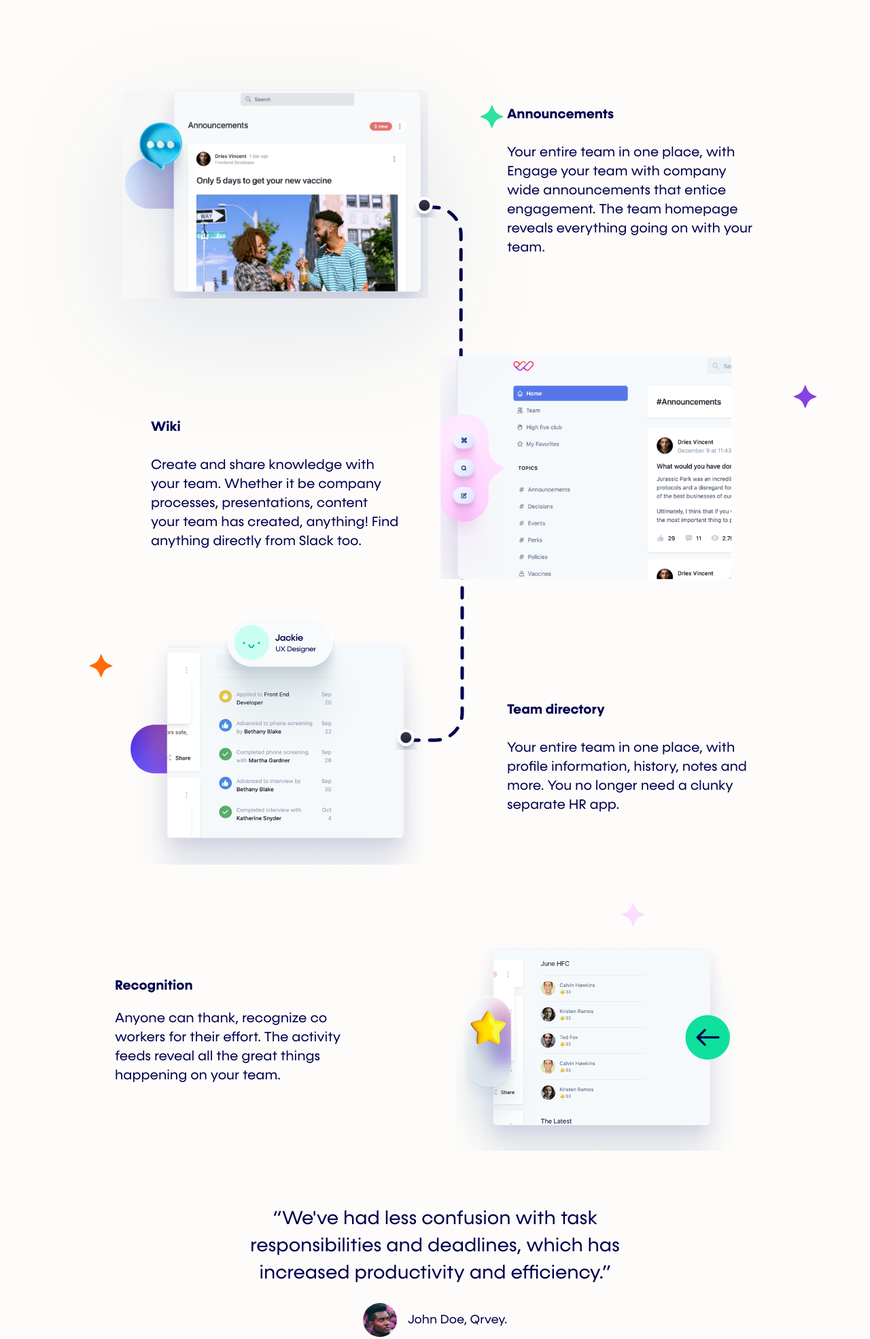
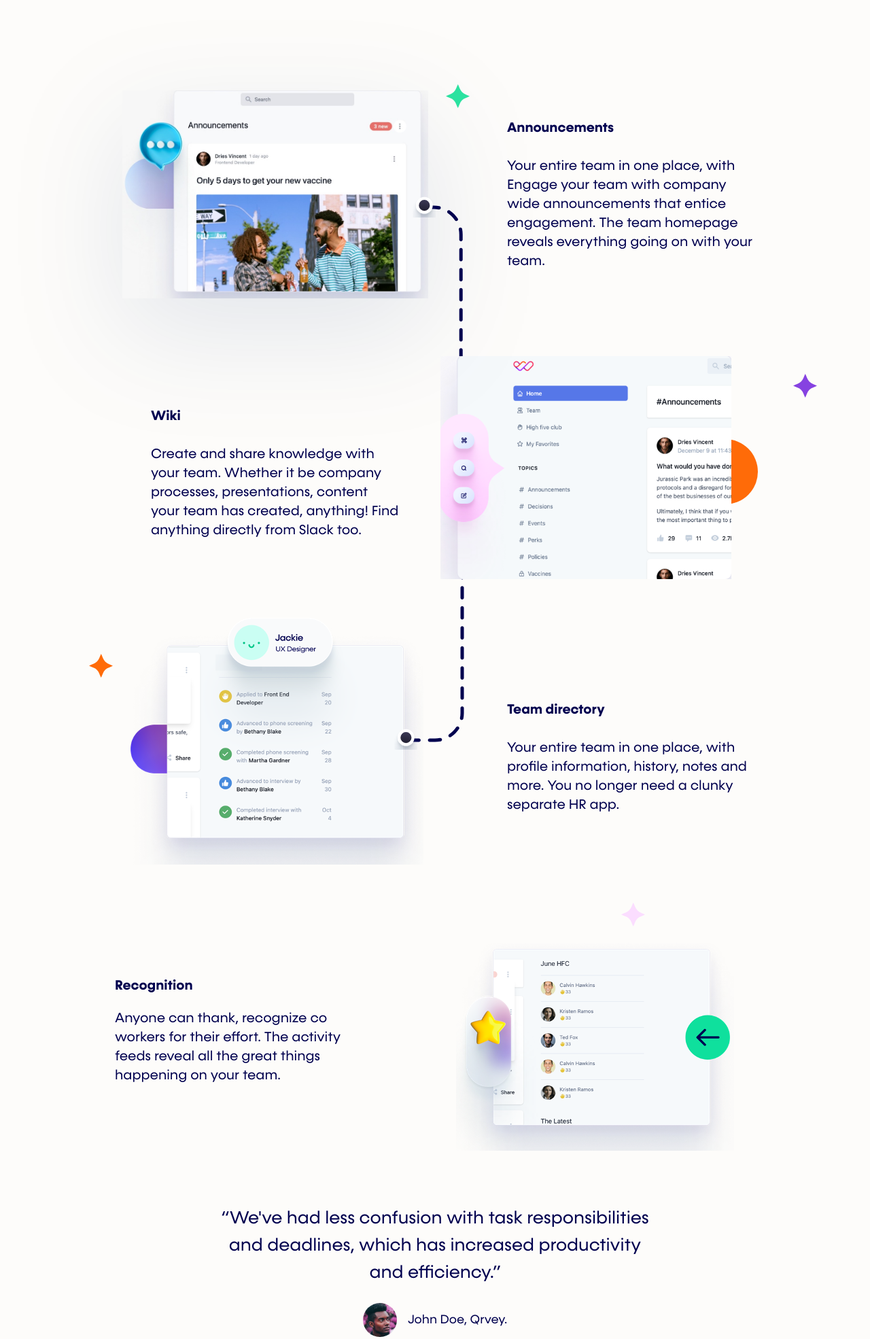
Before and after one commit to jhadechni/prueba-tecnica-ideaware, a website: page src/index.html in a window 1280 px wide. Shown: the part 2340-4310 px from the top of the page at 68% size. Drawn offline with Linux system fonts and the light colour scheme.

Commit message:
style: styling middle section

```diff
--- a/src/index.html
+++ b/src/index.html
@@ -1,5 +1,6 @@
 <!doctype html>
 <html>
+
 <head>
     <meta charset="UTF-8">
     <meta name="viewport" content="width=device-width, initial-scale=1.0">
@@ -149,15 +150,17 @@
                     class="absolute right-0 lg:block top-1/2  translate-x-1/3 hidden" width="34" height="34" />
             </div>
             <div class="lg:max-w-[365px] relative justify-self-end">
-                <h2 class="font-bold text-xl">Announcements</h2>
-                <p class="mt-7 mb-10">
-                    Your entire team in one place, with Engage your team with company
-                    wide announcements that entice engagement. The team homepage
-                    reveals everything going on with your team.
-                </p>
+                <div class="lg:mt-15">
+                    <h2 class="font-bold text-xl">Announcements</h2>
+                    <p class="mt-7">
+                        Your entire team in one place, with Engage your team with company
+                        wide announcements that entice engagement. The team homepage
+                        reveals everything going on with your team.
+                    </p>
 
+                </div>
                 <svg width="35" height="35" viewBox="0 0 35 35" fill="none"
-                    class="hidden lg:block absolute top-0 left-[-40px]" xmlns="http://www.w3.org/2000/svg">
+                    class="hidden lg:block absolute top-0 left-[-90px] lg:-top-[50px]" xmlns="http://www.w3.org/2000/svg">
                     <path
                         d="M17.7431 0C19.7917 3.90452 20.625 8.26633 23.8194 11.4673C26.9444 14.598 31.1806 15.5126 35 17.4472C31.1806 19.5578 26.875 20.3668 23.7153 23.603C20.625 26.804 19.7222 31.0955 17.7431 35C15.7292 31.201 14.8958 26.8392 11.8056 23.6382C8.64583 20.402 4.34028 19.5578 0 17.4824C4.30556 15.407 8.64583 14.5628 11.7708 11.3618C14.8611 8.1608 15.7639 3.90452 17.7431 0Z"
                         fill="#2BE2A0" />
@@ -168,7 +171,7 @@
             <img class="mx-auto col-start-2 lg:max-w-[456px] pr-7" src="./assets/img/wiki.png" alt="" />
             <div class="relative lg:max-w-[365px] row-start-2">
                 <h2 class="mt-12 font-bold text-xl">Wiki</h2>
-                <p class="mt-7">
+                <p class="mt-7 mb-8">
                     Create and share knowledge with your team. Whether it be company
                     processes, presentations, content your team has created, anything!
                     Find anything directly from Slack too.
@@ -180,6 +183,12 @@
                         d="M17.7431 0C19.7917 3.90452 20.625 8.26633 23.8194 11.4673C26.9444 14.598 31.1806 15.5126 35 17.4472C31.1806 19.5578 26.875 20.3668 23.7153 23.603C20.625 26.804 19.7222 31.0955 17.7431 35C15.7292 31.201 14.8958 26.8392 11.8056 23.6382C8.64583 20.402 4.34028 19.5578 0 17.4824C4.30556 15.407 8.64583 14.5628 11.7708 11.3618C14.8611 8.1608 15.7639 3.90452 17.7431 0Z"
                         fill="#8642E1" />
                 </svg>
+
+                <svg class="absolute top-[-20rem] -right-[-3rem] lg:-right-[33rem] lg:top-[6rem] -z-10" width="96"
+                    height="96" viewBox="0 0 96 96" fill="none" xmlns="http://www.w3.org/2000/svg">
+                    <circle cx="48" cy="48" r="48" fill="#FF6B08" />
+                </svg>
+
             </div>
 
             <!-- team directory -->
@@ -227,7 +236,7 @@
 
         <!-- quote -->
         <section id="quote" class="px-6 md:p-0 mt-20 max-w-[660px] mx-auto">
-            <blockquote class="text-[22px] md:text-[28px] leading-8 md:leading-10" cite="#">
+            <blockquote class="text-[22px] md:text-[26px] leading-8 md:leading-10" cite="#">
                 “We've had less confusion with task responsibilities and deadlines,
                 which has increased productivity and <br class="md:hidden" />
                 efficiency.”
```
Also changed, not shown: src/output.css.
